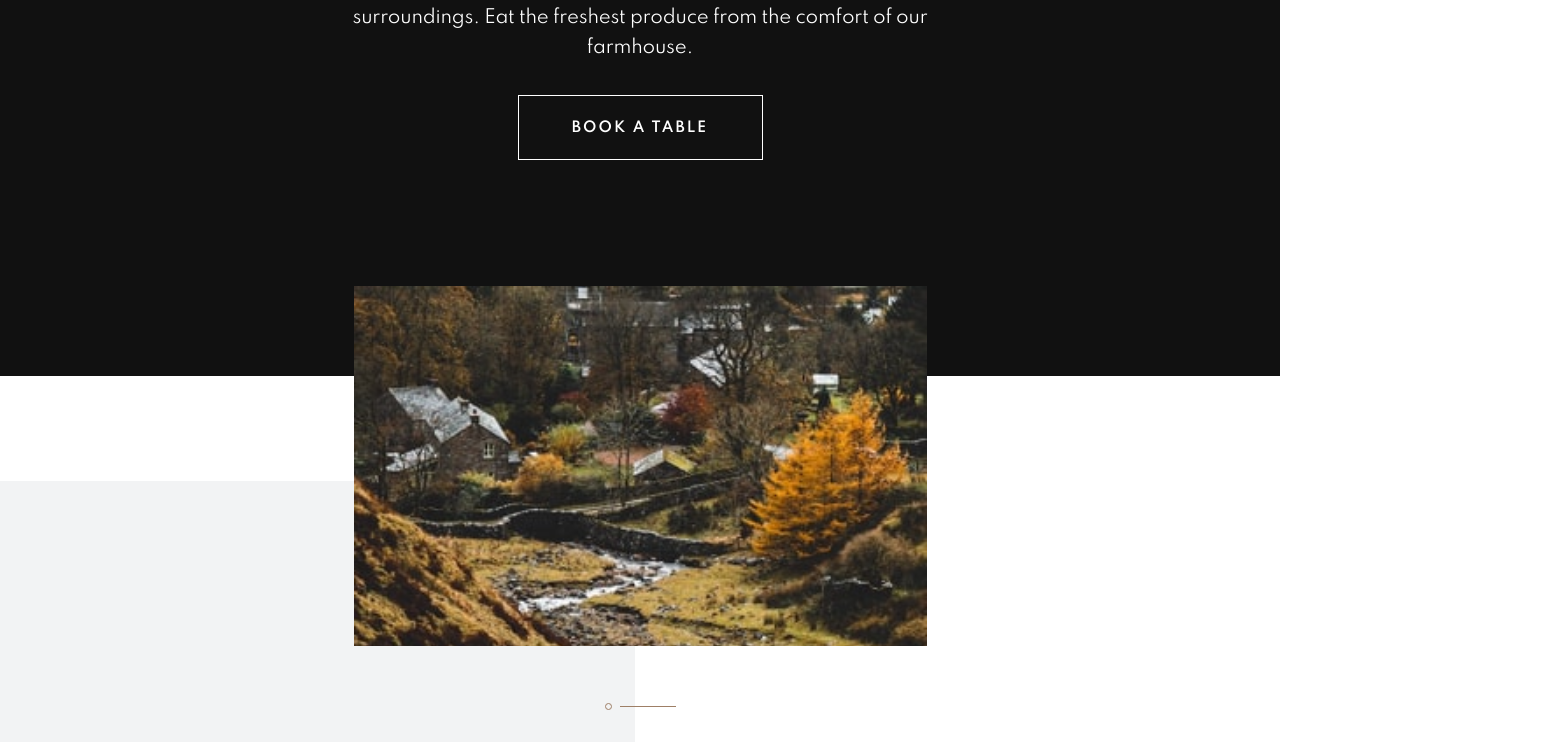
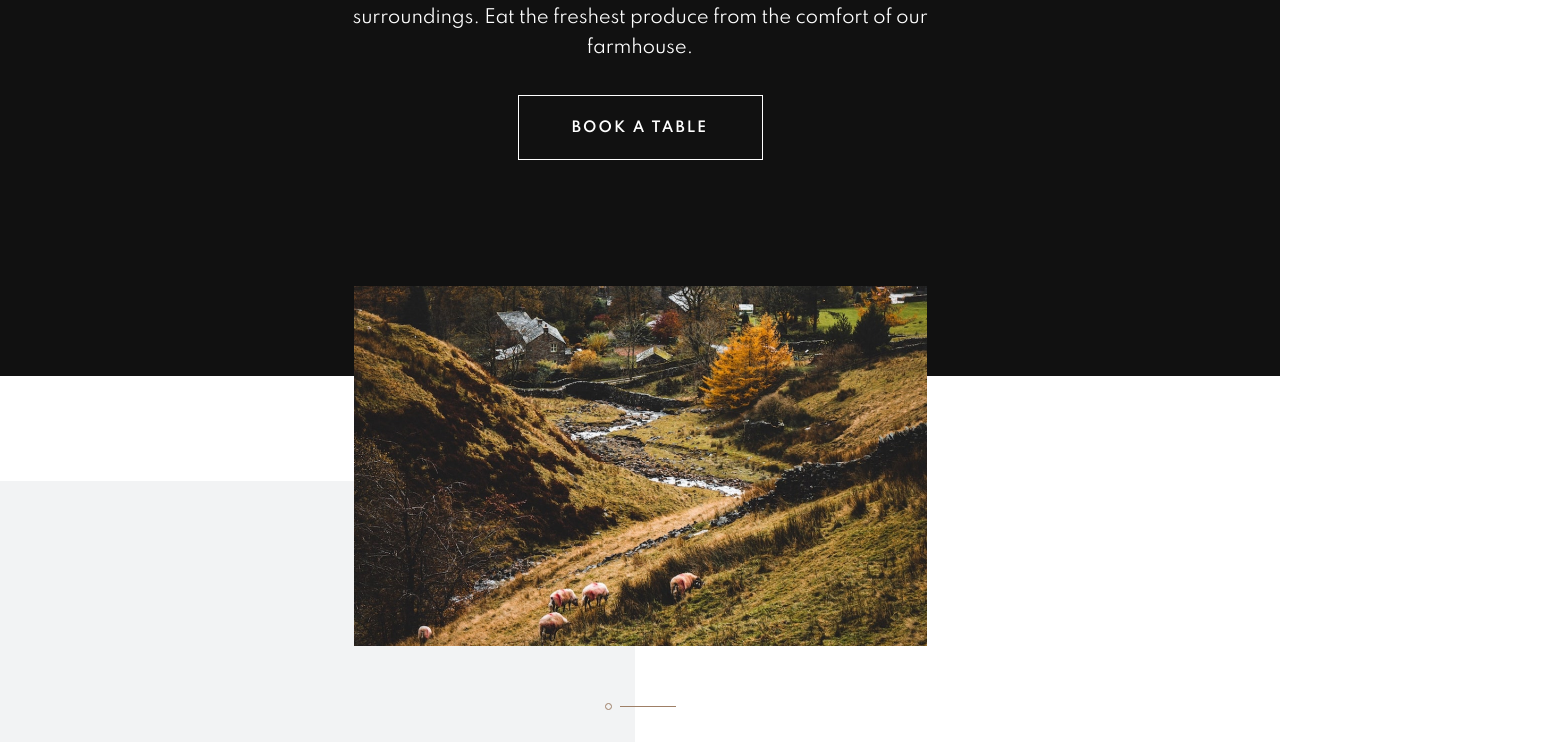
Before and after one commit to ann-dev/fem-dine-website, a Next.js app in the folder dine/: page / in a window 1280 px wide. Shown: the part 630-1372 px from the top of the page, 1549 px wide, since content can reach past the window. Built offline with nearby package versions, Linux system fonts and the light colour scheme.

Commit message:
Responsive image component added

```diff
--- /dev/null
+++ b/dine/components/common/ResponsivePicture/index.js
@@ -0,0 +1,23 @@
+const ResponsivePicture = ({ path, alt }) => (
+  <picture>
+    <source
+      srcSet={`${path}-tablet@2x.jpg 1024w`}
+      media="(min-width: 1024px)"
+    />
+    <source
+      srcSet={`${path}-tablet.jpg 768w`}
+      media="(min-width: 768px)"
+    />
+    <source
+      srcSet={`${path}-mobile@2x.jpg 768w`}
+      media="(min-width: 425px)"
+    />
+    <img
+      src={`${path}-mobile.jpg`}
+      alt={alt}
+      role={alt ? '' : 'presentation'}
+    />
+  </picture>
+);
+
+export default ResponsivePicture;
--- a/dine/components/homepage/EventSlider/styles.js
+++ b/dine/components/homepage/EventSlider/styles.js
@@ -1,9 +1,14 @@
 import styled from 'styled-components';
+
 import { COLORS } from 'constants/COLORS';
+import { DEVICES } from 'constants/DEVICES';
 
 export const SliderWrapper = styled.div`
   color: ${COLORS.codGray};
   padding: 80px 0 124px;
+  @media ${DEVICES.tablet} {
+    padding: 120px 0 124px;
+  }
 `;
 
 export const Slider = styled.div``;
@@ -11,7 +16,12 @@ export const Slider = styled.div``;
 export const SlideImage = styled.div`
   margin: 0 auto;
   object-fit: cover;
+  overflow: hidden;
   width: 327px;
+  @media ${DEVICES.tablet} {
+    height: 360px;
+    width: 573px;
+  }
   img {
     width: 100%;
   }
@@ -31,6 +41,9 @@ export const ControlItem = styled.li`
   letter-spacing: 2px;
   opacity: 50%;
   text-transform: uppercase;
+  @media ${DEVICES.tablet} {
+    display: inline-block;
+  }
   &::after {
     background-color: ${COLORS.beaver};
     bottom: 0;
--- a/dine/components/homepage/FeaturedSection/index.js
+++ b/dine/components/homepage/FeaturedSection/index.js
@@ -1,4 +1,5 @@
 import { Container } from 'components/common/Container';
+import ResponsivePicture from 'components/common/ResponsivePicture';
 import Article from 'components/common/Article';
 
 import {
@@ -10,7 +11,7 @@ import {
   FeaturedTextWrapper,
   ImageAnchor,
   PatternAnchor,
-  PatternWrapper,
+  PatternWrapper
 } from './styles';
 
 const FeaturedSection = () => (
@@ -31,10 +32,7 @@ const FeaturedSection = () => (
       <FeaturedItem>
         <ImageAnchor>
           <FeaturedImageWrapper absolute>
-            <img
-              src="/images/homepage/enjoyable-place-mobile.jpg"
-              alt="rural village landscape"
-            />
+            <ResponsivePicture path="/images/homepage/enjoyable-place" alt="" />
           </FeaturedImageWrapper>
         </ImageAnchor>
         <FeaturedTextWrapper>
@@ -48,17 +46,13 @@ const FeaturedSection = () => (
       </FeaturedItem>
       <FeaturedItem>
         <FeaturedImageWrapper>
-          <img
-            src="/images/homepage/locally-sourced-mobile.jpg"
-            alt=""
-            role="presentation"
-          />
+          <ResponsivePicture path="/images/homepage/locally-sourced" alt="" />
         </FeaturedImageWrapper>
-          <PatternWrapper
-            src="/images/patterns/pattern-lines.svg"
-            alt=""
-            role="presentation"
-          />
+        <PatternWrapper
+          src="/images/patterns/pattern-lines.svg"
+          alt=""
+          role="presentation"
+        />
         <FeaturedTextWrapper>
           <Article
             divider
--- a/dine/components/homepage/FeaturedSection/styles.js
+++ b/dine/components/homepage/FeaturedSection/styles.js
@@ -33,6 +33,7 @@ export const LeftPatternBg = styled.img`
 export const PatternAnchor = styled.div`
   bottom: 0;
   display: none;
+  overflow: hidden;
   position: absolute;
   left: calc(100vw / 2);
   width: 50vw;
@@ -59,7 +60,7 @@ export const FeaturedImageWrapper = styled.div`
   top: -70px;
   width: 327px;
   img {
-    width: 100%;
+    height: 100%;
   }
   @media ${DEVICES.tablet} {
     height: 360px;
--- a/dine/components/homepage/HomeHero/index.js
+++ b/dine/components/homepage/HomeHero/index.js
@@ -1,34 +1,29 @@
 import Link from 'next/link';
 
 import { HeroContainer } from 'components/common/Container';
+import { GhostButton } from 'components/common/Button';
 import DineLogo from 'components/common/DineLogo';
+import ResponsivePicture from 'components/common/ResponsivePicture';
 import Article from 'components/common/Article';
-import { GhostButton } from 'components/common/Button';
-import {
-  HomeHeroWrapper,
-  HomeBgImage,
-  HomeTextWrapper,
-  HomeContentWrapper
-} from './styles';
+
+import { HomeHeroWrapper, HomeTextWrapper, HomeBgImage, HomeContentWrapper } from './styles';
 
 const HomeHero = () => (
   <HomeHeroWrapper>
     <HeroContainer style={{ position: 'relative' }}>
-      <HomeBgImage
-        src="/images/homepage/hero-bg-mobile.jpg"
-        alt=""
-        role="presentation"
-      />
+      <HomeBgImage>
+        <ResponsivePicture path="images/homepage/hero-bg" alt="" />
+      </HomeBgImage>
       <HomeContentWrapper>
         <DineLogo />
         <HomeTextWrapper>
           <Article
             hero
             title="Exquisite dining since 1989"
-            paragraph="Experience our seasonal menu in beautiful country surroundings. Eat the freshest produce from the comfort of our farmhouse."
+            paragraph="Experience our seasonal menu in beautiful country surroundings.
+              Eat the freshest produce from the comfort of our farmhouse."
           />
         </HomeTextWrapper>
-
         <Link href="/booking">
           <GhostButton>Book a table</GhostButton>
         </Link>
--- a/dine/components/homepage/HomeHero/styles.js
+++ b/dine/components/homepage/HomeHero/styles.js
@@ -9,7 +9,13 @@ export const HomeHeroWrapper = styled.div`
   overflow: hidden;
 `;
 
-export const HomeBgImage = styled.img`
+export const HomeContentWrapper = styled.div`
+  position: relative;
+  z-index: 1;
+`;
+
+export const HomeBgImage = styled.div`
+  img {
     height: auto;
     left: -15%;
     position: absolute;
@@ -19,13 +25,9 @@ export const HomeBgImage = styled.img`
     @media ${DEVICES.tablet} {
       left: -10%;
       width: 120%;
-    top: -75px;
+      top: -5px;
     }
-`;
-
-export const HomeContentWrapper = styled.div`
-  position: relative;
-  z-index: 1;
+  }
 `;
 
 export const HomeTextWrapper = styled.div`
```
Lines whose indentation alone changed are shown as unchanged.
